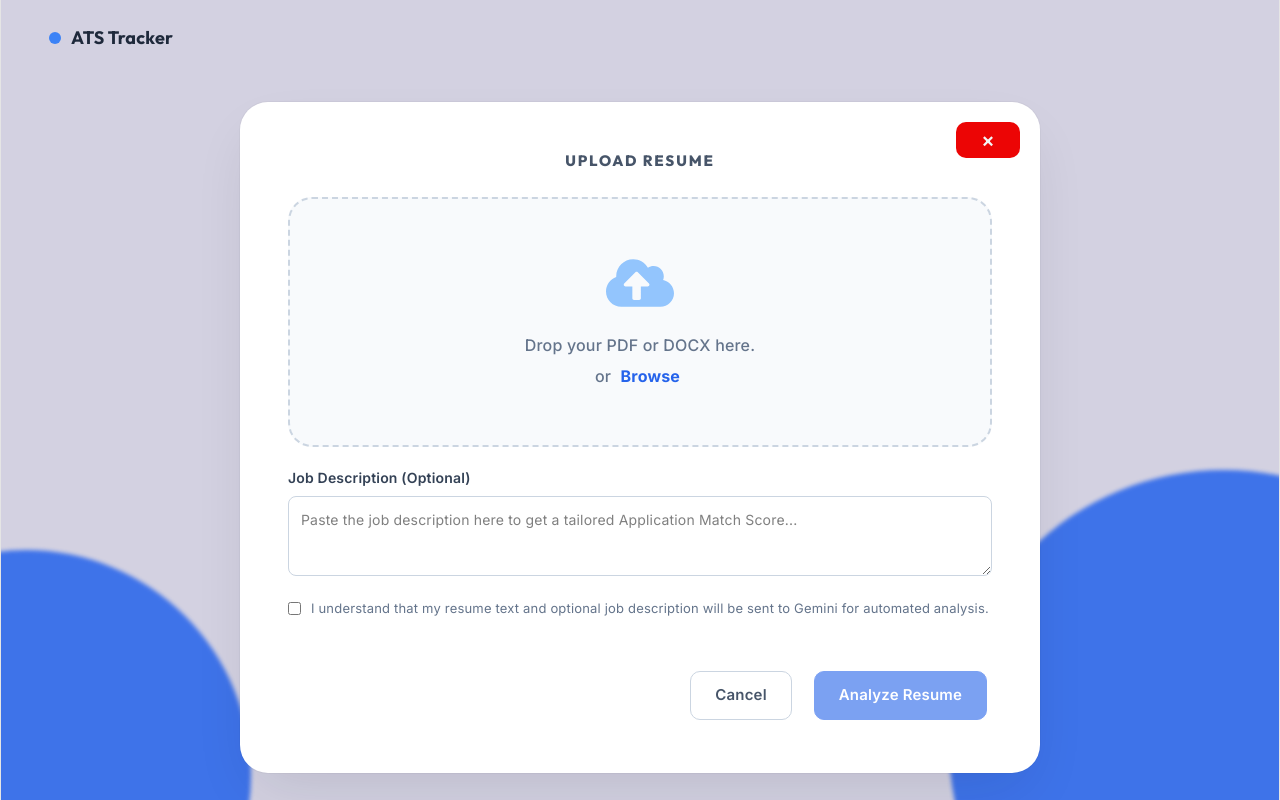
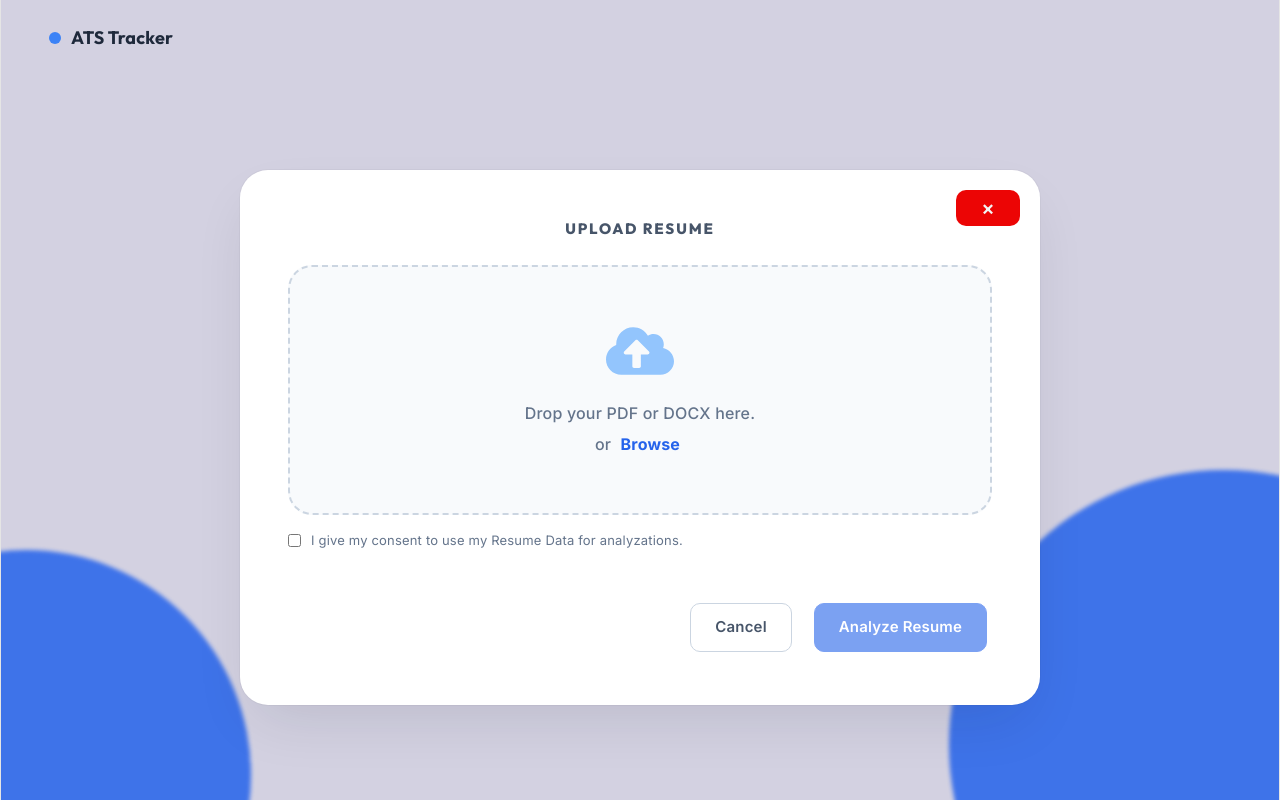
Before and after one commit to sidkaushikkk/ATS-Tracker, a React (Vite) app in the folder ats-tracker/: page /upload-resume in a window 1280 px wide. Built offline with nearby package versions, Linux system fonts and the light colour scheme; no server answers.

Commit message:
Edited Resume Upload dialogue box

```diff
--- a/ats-tracker/src/pages/UploadResume.jsx
+++ b/ats-tracker/src/pages/UploadResume.jsx
@@ -9,7 +9,6 @@ export function UploadResume() {
   const [isUploading, setIsUploading] = useState(false);
   const [error, setError] = useState(null);
   const [isDragging, setIsDragging] = useState(false);
-  const [jobDescription, setJobDescription] = useState("");
   const [aiConsent, setAiConsent] = useState(false);
 
   const fileInputRef = useRef(null);
@@ -108,9 +107,6 @@ export function UploadResume() {
 
     const formData = new FormData();
     formData.append("resume", selectedFile.fileObject);
-    if (jobDescription.trim()) {
-      formData.append("jobDescription", jobDescription.trim());
-    }
 
     try {
       const apiUrl = import.meta.env.VITE_API_URL || "http://localhost:5001/api";
@@ -227,20 +223,6 @@ export function UploadResume() {
                 </div>
               )}
 
-              <div className="job-description-section">
-                <label htmlFor="job-description" className="jd-label">
-                  Job Description (Optional)
-                </label>
-                <textarea
-                  id="job-description"
-                  className="jd-textarea"
-                  placeholder="Paste the job description here to get a tailored Application Match Score..."
-                  value={jobDescription}
-                  onChange={(e) => setJobDescription(e.target.value)}
-                  disabled={isUploading}
-                />
-              </div>
-
               <div className="ai-consent-section">
                 <label className="ai-consent-label">
                   <input
@@ -250,7 +232,7 @@ export function UploadResume() {
                     disabled={isUploading}
                   />
                   <span>
-                    I understand that my resume text and optional job description will be sent to Gemini for automated analysis.
+                    I give my consent to use my Resume Data for analyzations.
                   </span>
                 </label>
               </div>
```
